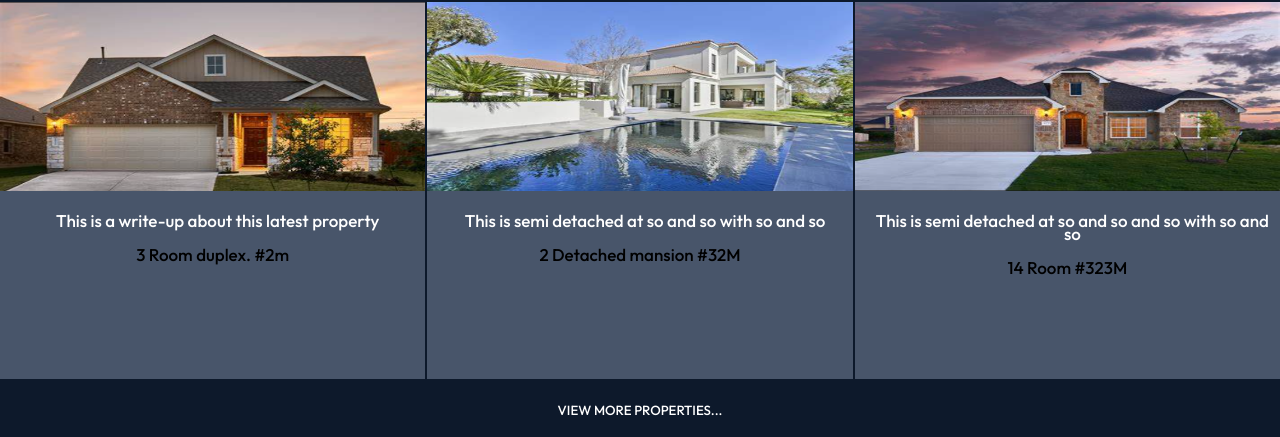
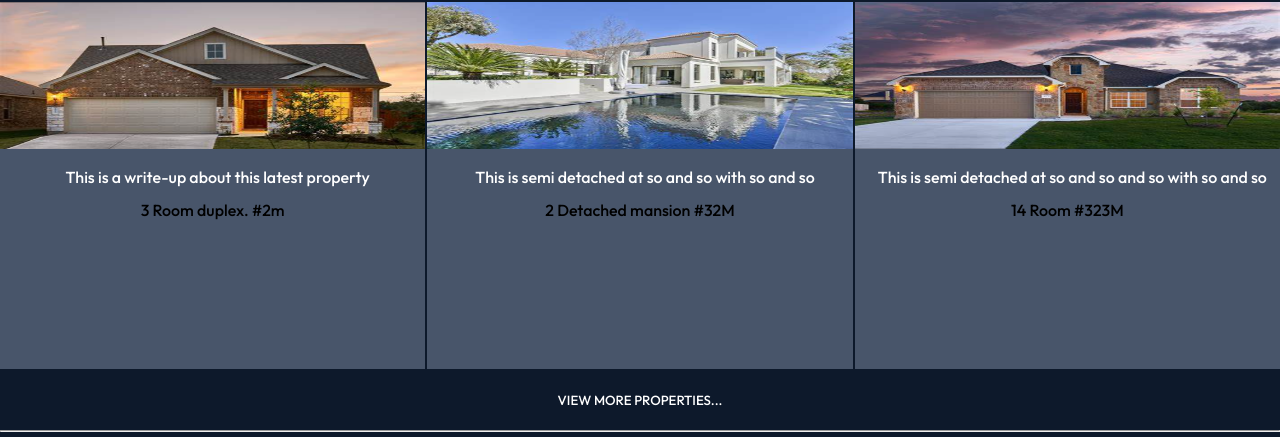
Before and after one commit to Labere265/estate, a plain HTML site: page index.html in a window 1280 px wide. Shown: the part 277-714 px from the top of the page. Drawn offline with Linux system fonts and the light colour scheme.

Commit message:
Update style.css

```diff
--- a/style.css
+++ b/style.css
@@ -112,10 +112,10 @@ button:hover{
 }
 .promo_pic {
 		width: 100%;
-		height:50%;
+		height:40%;
 }
 .promo_text {
-		font-size: 17px;
+		font-size: 16px;
 		font-family: outfit;
 		font-weight: 500;
 		text-align: center;
@@ -212,6 +212,7 @@ footer {
 			display:flex;
 			flex-direction: column;
 			max-width: 100%;
+                        min-height: 100vh;
 		}
 		hr{
 			width: 100%;
```
